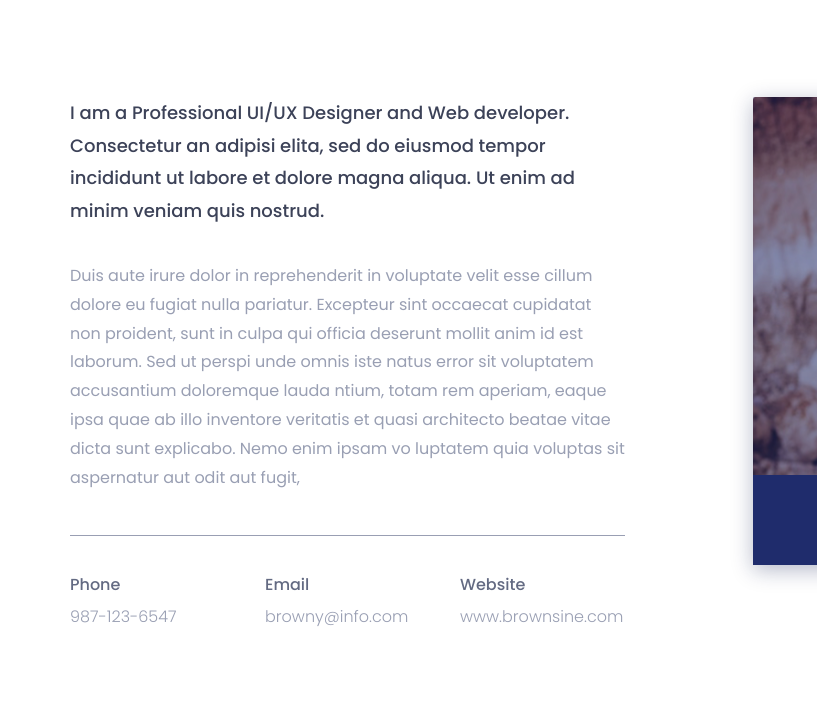
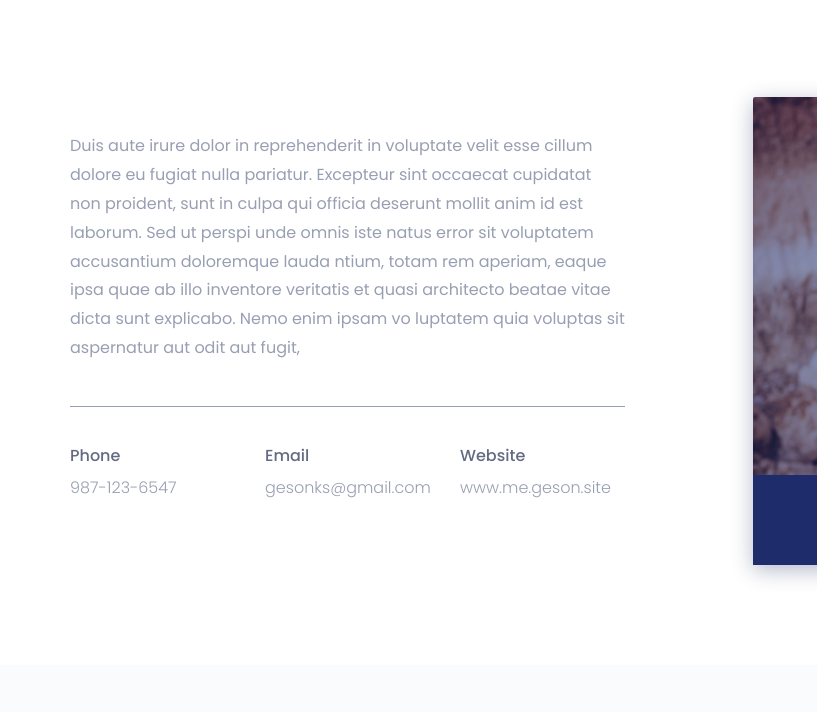
Before and after one commit to gesonk/website, a plain HTML site: page index.html in a window 1280 px wide. Shown: the part 1020-1732 px from the top of the page, 0-817 px from the left. Drawn offline with nearby package versions, Linux system fonts and the light colour scheme.

Commit message:
Update index.html

```diff
--- a/index.html
+++ b/index.html
@@ -71,7 +71,7 @@
 			                <button type="button" class="navbar-toggle" data-toggle="collapse" data-target="#navbar-menu">
 			                    <i class="fa fa-bars"></i>
 			                </button>
-			                <a class="navbar-brand" href="index.html">browny</a>
+			                <a class="navbar-brand" href="index.html">geson</a>
 			            </div><!--/.navbar-header-->
 			            <!-- End Header Navigation -->
 
@@ -126,7 +126,6 @@
 						<div class="col-sm-6">
 							<div class="single-about-txt">
 								<h3>
-									I am a Professional UI/UX Designer and Web developer. Consectetur an adipisi elita, sed do eiusmod tempor incididunt ut labore et dolore magna aliqua. Ut enim ad minim veniam quis nostrud.
 								</h3>
 								<p>
 									Duis aute irure dolor in reprehenderit in voluptate velit esse cillum dolore eu fugiat nulla pariatur. Excepteur sint occaecat cupidatat non proident, sunt in culpa qui officia deserunt mollit anim id est laborum. Sed ut perspi unde omnis iste natus error sit voluptatem accusantium doloremque lauda ntium, totam rem aperiam, eaque ipsa quae ab illo inventore veritatis et quasi architecto beatae vitae dicta sunt explicabo. Nemo enim ipsam vo luptatem quia voluptas sit aspernatur aut odit aut fugit,
@@ -141,13 +140,13 @@
 									<div class="col-sm-4">
 										<div class="single-about-add-info">
 											<h3>email</h3>
-											<p>browny@info.com</p>
+											<p>gesonks@gmail.com</p>
 										</div>
 									</div>
 									<div class="col-sm-4">
 										<div class="single-about-add-info">
 											<h3>website</h3>
-											<p>www.brownsine.com</p>
+											<p>www.me.geson.site</p>
 										</div>
 									</div>
 								</div>
```
